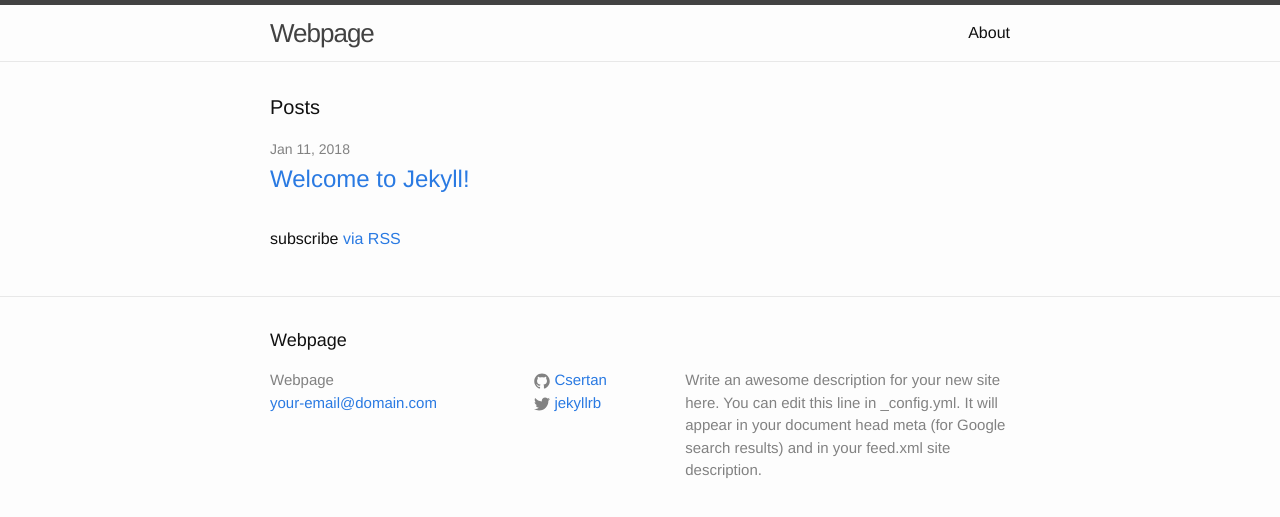
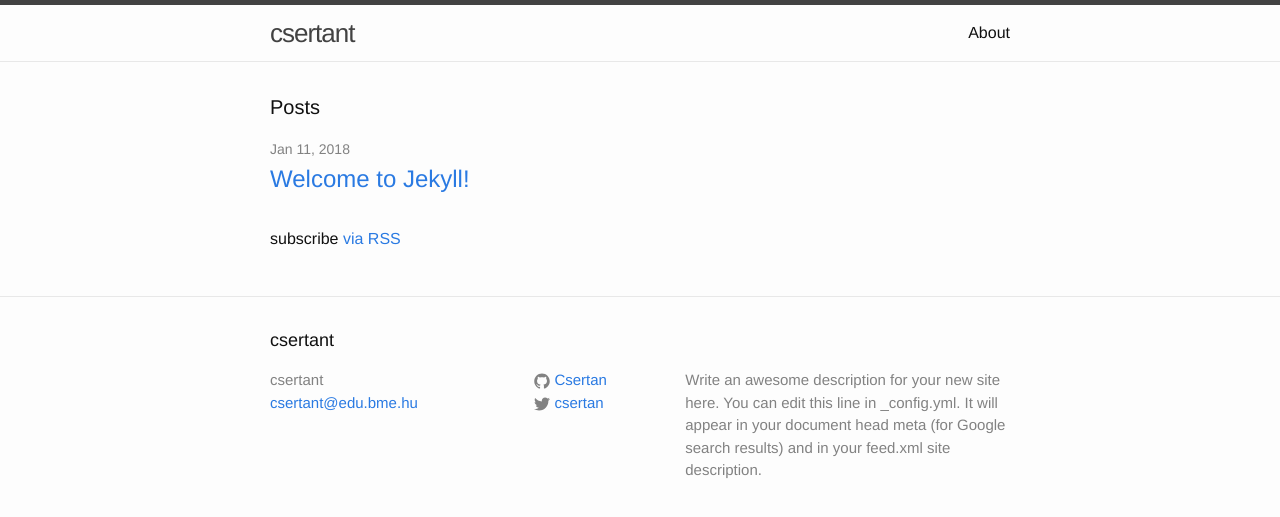
Before and after one commit to Csertan/Csertan.github.io, a Jekyll site: the page built from index.html, in a window 1280 px wide. Shown: the top 517 px of the page. Built offline with Jekyll 4.4.1, drawn with Linux system fonts in a browser that asks for light colours; some of the changed lines change nothing that is shown.

Commit message:
Update _config.yml

```diff
--- a/_config.yml
+++ b/_config.yml
@@ -1,20 +1,13 @@
-# Welcome to Jekyll!
-#
-# This config file is meant for settings that affect your whole blog, values
-# which you are expected to set up once and rarely need to edit after that.
-# For technical reasons, this file is *NOT* reloaded automatically when you use
-# 'jekyll serve'. If you change this file, please restart the server process.
-
 # Site settings
-title: Webpage
-email: your-email@domain.com
+title: csertant
+email: csertant@edu.bme.hu
 description: > # this means to ignore newlines until "baseurl:"
   Write an awesome description for your new site here. You can edit this
   line in _config.yml. It will appear in your document head meta (for
   Google search results) and in your feed.xml site description.
 baseurl: "" # the subpath of your site, e.g. /blog
 url: "http://yourdomain.com" # the base hostname & protocol for your site
-twitter_username: jekyllrb
+twitter_username: csertan
 github_username:  Csertan
 
 # Build settings
```
